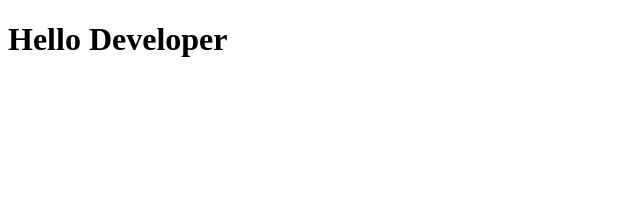
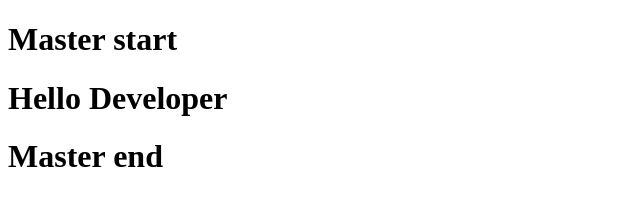
Before and after one commit to Yash36548/git-example, a plain HTML site: page index.html in a window 1280 px wide. Shown: the whole page, without its empty margins (0-640 px from the left). Drawn offline with Linux system fonts and the light colour scheme.

Commit message:
master title changes

```diff
--- a/index.html
+++ b/index.html
@@ -6,6 +6,8 @@
     <title>Git & Github</title>
   </head>
   <body>
+    <h1>Master start</h1>
     <h1>Hello Developer</h1>
+    <h1>Master end</h1>
   </body>
 </html>
```
